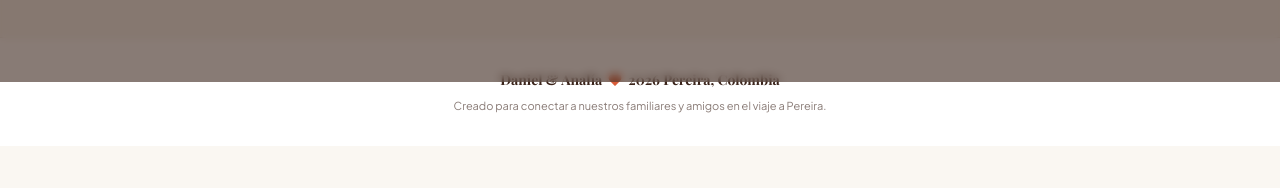
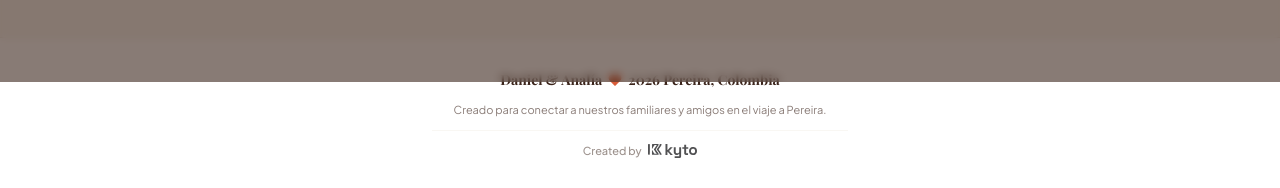
Before and after one commit to Fedekawa/daniel-carpooling, a React (Vite) app: page / in a window 1280 px wide. Shown: the part 718-906 px from the top of the page. Before the commit the page ends 864 px from the top, so only its background shows below. Built offline with nearby package versions, Linux system fonts and the light colour scheme; no server answers; the database is empty; a web font is replaced by a local one.

Commit message:
feat: add 'Created by Kyto' logo footer branding

```diff
--- a/src/App.tsx
+++ b/src/App.tsx
@@ -269,7 +269,7 @@ export function App() {
 
       {/* Pie de Página Nupcial */}
       <footer className="mt-12 py-8 bg-white border-t border-wedding-sand text-center text-xs text-wedding-coffee/70">
-        <div className="max-w-md mx-auto px-4 space-y-2">
+        <div className="max-w-md mx-auto px-4 space-y-3">
           <div className="flex items-center justify-center gap-1.5 font-serif font-bold text-sm text-wedding-coffee">
             <span>Daniel & Analía</span>
             <Heart className="w-3.5 h-3.5 text-wedding-terracotta fill-wedding-terracotta" />
@@ -278,6 +278,15 @@ export function App() {
           <p className="text-[11px] text-wedding-coffee/60">
             Creado para conectar a nuestros familiares y amigos en el viaje a Pereira.
           </p>
+
+          <div className="pt-3 border-t border-wedding-sand/40 flex items-center justify-center gap-1.5 text-[11px] font-medium text-wedding-coffee/50">
+            <span>Created by</span>
+            <img
+              src="/kyto-lockup-ink.svg"
+              alt="Kyto"
+              className="h-3.5 w-auto opacity-70 hover:opacity-100 transition-opacity inline-block"
+            />
+          </div>
         </div>
       </footer>
 
```
Also changed, not shown: public/kyto-lockup-ink.svg (added), 3 other files (tests, documents, lock files or other folders).
